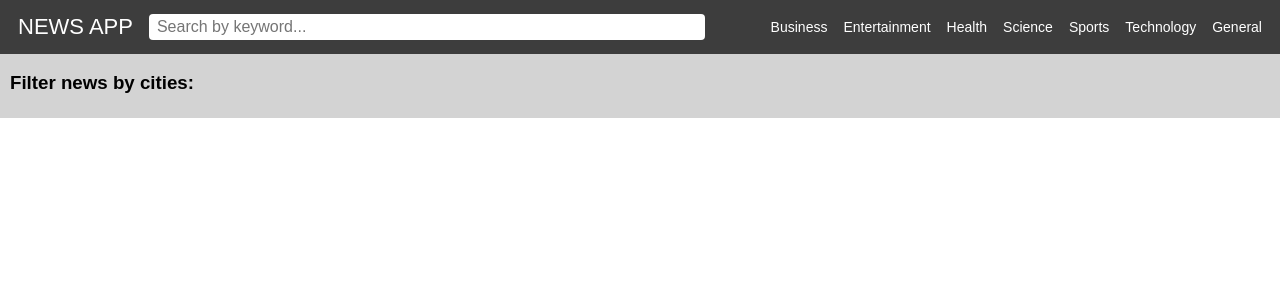
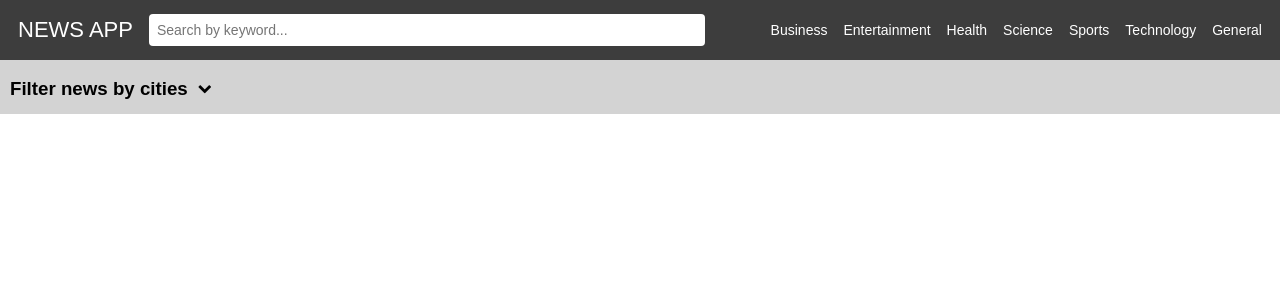
Before and after one commit to DebjitPramanick/News-App, a Django app: template templates/index.html in a window 1280 px wide. Shown: the top 300 px of the page. Run offline with Django 3.2, Linux system fonts and the light colour scheme; the template is opened without the code that fills it, so the values that code supplies are empty.

Commit message:
Collapsable div

```diff
--- a/static/style.css
+++ b/static/style.css
@@ -23,7 +23,7 @@
 .search-bar{
     flex-basis: 50%;
     background-color: white;
-    padding: 4px 8px;
+    padding: 8px;
     display: flex;
     align-items: center;
     border-radius: 4px;
@@ -31,7 +31,7 @@
 
 .search-bar input{
     width: 100%;
-    font-size: 16px;
+    font-size: 14px;
     color: black;
     outline: 0;
     border: 0;
@@ -57,17 +57,34 @@
     padding: 10px;
 }
 
+.hd{
+    display: flex;
+    align-items: center;
+    column-gap: 10px;
+}
+
 .cou-container h3{
-    margin-bottom: 14px;
+    display: inline;
+}
+
+.fa{
+    cursor: pointer;
+}
+
+.fa-chevron-down,
+.fa-chevron-up{
+    margin-top: 4px;
+    font-size: 14px !important;
 }
 
 .name-container{
-    display: grid;
+    display: none;
     grid-template-columns: repeat(auto-fit, minmax(80px, max-content));
     justify-content: center;
     row-gap: 16px;
     column-gap: 16px;
     column-gap: 20px;
+    margin-top: 16px;
 }
 
 .cou-container a{
@@ -93,6 +110,7 @@
     padding: 10px;
     row-gap: 16px;
     column-gap: 16px;
+    margin-top: 20px;
 }
 
 @media(max-width: 651px){
--- a/templates/index.html
+++ b/templates/index.html
@@ -7,6 +7,7 @@
     <meta http-equiv="X-UA-Compatible" content="IE=edge">
     <meta name="viewport" content="width=device-width, initial-scale=1.0">
     <link rel="stylesheet" href="{% static 'style.css' %}" />
+    <link rel="stylesheet" href="https://cdnjs.cloudflare.com/ajax/libs/font-awesome/4.7.0/css/font-awesome.min.css">
     <title>News App</title>
 </head>
 
@@ -28,8 +29,13 @@
         </ul>
     </div>
     <div class="cou-container">
-        <h3>Filter news by cities: </h3>
-        <div class="name-container">
+        <div class="hd">
+            <h3>Filter news by cities</h3>
+            <span id="expand"><i class="fa fa-chevron-down"></i></span>
+            <span id="shrink" style="display: none;"><i class="fa fa-chevron-up"></i></span>
+        </div>
+
+        <div class="name-container" id="country-names">
             {% for id, country in cou %}
             <a href="/country/{{id}}">{{country}}</a>
             {% endfor %}
@@ -38,7 +44,7 @@
     </div>
     <div class="container">
         {% for r in res.articles %}
-        <div class="news-card">
+        <div class="news-card" id="news-card" onclick='readMore("{{r}}")'>
             <div class="img-container">
                 <img src="{{r.urlToImage}}" alt="news" />
             </div>
@@ -50,9 +56,49 @@
         {% endfor %}
     </div>
 
-    <script>
+    <div id="modal">
+        <div id="modal-box">
+            <div class="news-data">
+                <div class="news-img">
+                    <img src="https://techcrunch.com/wp-content/uploads/2020/05/NSussman_Techcrunch_Exchange_v3-ORNG.jpg?w=533" />
+                </div>
+                <h2>What Square’s smashing earnings tell us about consumer bitcoin demand</h2>
+                <div class="news-details">
+                    <div class="author">Author: <strong>Alex Wilhelm</strong></div>
+                    <div class="published-at">Date: <strong>2021-05-07</strong></div>
+                </div>
+                <div class="news-content">
 
-        // const query = document.getElementById('query').value
+                </div>
+            </div>
+        </div>
+    </div>
+
+    <script type="text/javascript">
+
+        const expand = document.getElementById('expand')
+        const shrink = document.getElementById('shrink')
+        const countries = document.getElementById('country-names')
+
+        shrink.addEventListener('click', () => {
+            countries.style.display = 'none'
+            shrink.style.display = 'none'
+            expand.style.display = 'block'
+        })
+
+        expand.addEventListener('click', () => {
+            countries.style.display = 'grid'
+            expand.style.display = 'none'
+            shrink.style.display = 'block'
+        })
+
+
+        const newsCard = document.getElementById('news-card')
+        console.log(res.articles)
+
+        function readMore(r){
+            console.log(r)
+        }
 
     </script>
 
```
Also changed, not shown: other parts of static/style.css (+46 -0 lines).
